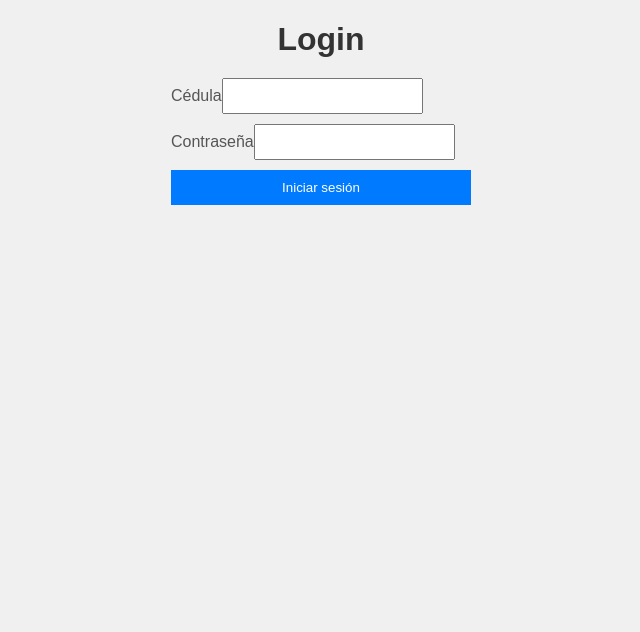
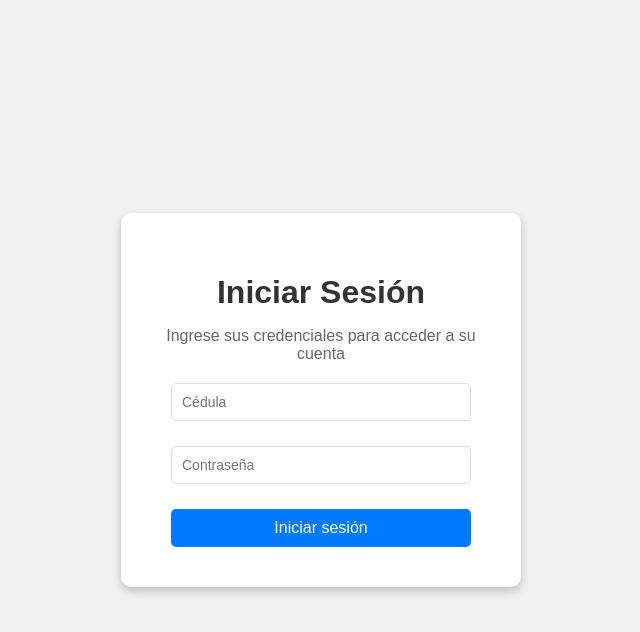
Before and after one commit to Edwinguty2/TELEMEDICINA-FRONTEND, a React (Create React App) app: page /login in a window 1280 px wide. Shown: the top 632 px of the page, without its empty margins (319-959 px from the left). Built offline with nearby package versions, Linux system fonts and the light colour scheme.

Commit message:
incluye estilo en el login

```diff
--- a/src/components/LoginForm.js
+++ b/src/components/LoginForm.js
@@ -1,16 +1,22 @@
 import React from 'react';
 import { useForm } from 'react-hook-form';
-import InputField from './InputField';
-import SubmitButton from './SubmitButton';
 
 const LoginForm = ({ onSubmit }) => {
   const { register, handleSubmit } = useForm();
 
   return (
     <form onSubmit={handleSubmit(onSubmit)}>
-      <InputField label="Cédula" type="text" name="cedula" register={register} required />
-      <InputField label="Contraseña" type="password" name="password" register={register} required />
-      <SubmitButton label="Iniciar sesión" />
+      <input
+        type="text"
+        placeholder="Cédula"
+        {...register('cedula', { required: true })}
+      />
+      <input
+        type="password"
+        placeholder="Contraseña"
+        {...register('password', { required: true })}
+      />
+      <button type="submit">Iniciar sesión</button>
     </form>
   );
 };
--- a/src/pages/LoginPage.js
+++ b/src/pages/LoginPage.js
@@ -1,6 +1,7 @@
 import React from 'react';
 import { useNavigate } from 'react-router-dom';
 import LoginForm from '../components/LoginForm';
+import styles from './LoginPage.module.css';
 import axios from 'axios';
 
 const LoginPage = () => {
@@ -9,19 +10,22 @@ const LoginPage = () => {
   const handleLoginSubmit = async (data) => {
     try {
       const response = await axios.post('http://localhost:8080/api/auth/login', data);
-      const { token, cedula } = response.data; // Extrae el token y la cédula del backend
-      localStorage.setItem('authToken', token); // Guarda el token en localStorage
-      localStorage.setItem('cedula', cedula); // Guarda la cédula en localStorage
-      navigate('/'); // Redirige al home
+      const { token, cedula } = response.data;
+      localStorage.setItem('authToken', token);
+      localStorage.setItem('cedula', cedula);
+      navigate('/');
     } catch (error) {
       alert('Error en el login');
     }
   };
 
   return (
-    <div>
-      <h1>Login</h1>
-      <LoginForm onSubmit={handleLoginSubmit} />
+    <div className={styles.loginPageContainer}>
+      <div className={styles.loginPageBox}>
+        <h1>Iniciar Sesión</h1>
+        <p>Ingrese sus credenciales para acceder a su cuenta</p>
+        <LoginForm onSubmit={handleLoginSubmit} />
+      </div>
     </div>
   );
 };
--- /dev/null
+++ b/src/pages/LoginPage.module.css
@@ -0,0 +1,63 @@
+.loginPageContainer {
+  font-family: 'Poppins', sans-serif;
+  background: #f0f0f0; /* Fondo gris claro */
+  height: 100vh;
+  margin: 0;
+  display: flex;
+  justify-content: center;
+  align-items: center;
+}
+
+.loginPageBox {
+  background: #fff; /* Fondo blanco */
+  padding: 40px 30px;
+  border-radius: 10px;
+  box-shadow: 0 4px 8px rgba(0, 0, 0, 0.2); /* Sombra para destacar el box */
+  text-align: center;
+  max-width: 400px;
+  width: 100%;
+}
+
+.loginPageBox h1 {
+  font-size: 2rem;
+  color: #333; /* Texto oscuro */
+  margin-bottom: 10px;
+}
+
+.loginPageBox p {
+  font-size: 1rem;
+  color: #666; /* Texto gris */
+  margin-bottom: 20px;
+}
+
+form {
+  display: flex;
+  flex-direction: column;
+  gap: 15px;
+}
+
+input {
+  padding: 10px;
+  font-size: 14px;
+  border: 1px solid #ddd;
+  border-radius: 5px;
+  outline: none;
+}
+
+input:focus {
+  border-color: #007bff;
+}
+
+button {
+  padding: 10px;
+  background-color: #007bff;
+  color: white;
+  border: none;
+  border-radius: 5px;
+  cursor: pointer;
+  font-size: 16px;
+}
+
+button:hover {
+  background-color: #0056b3;
+}
```
